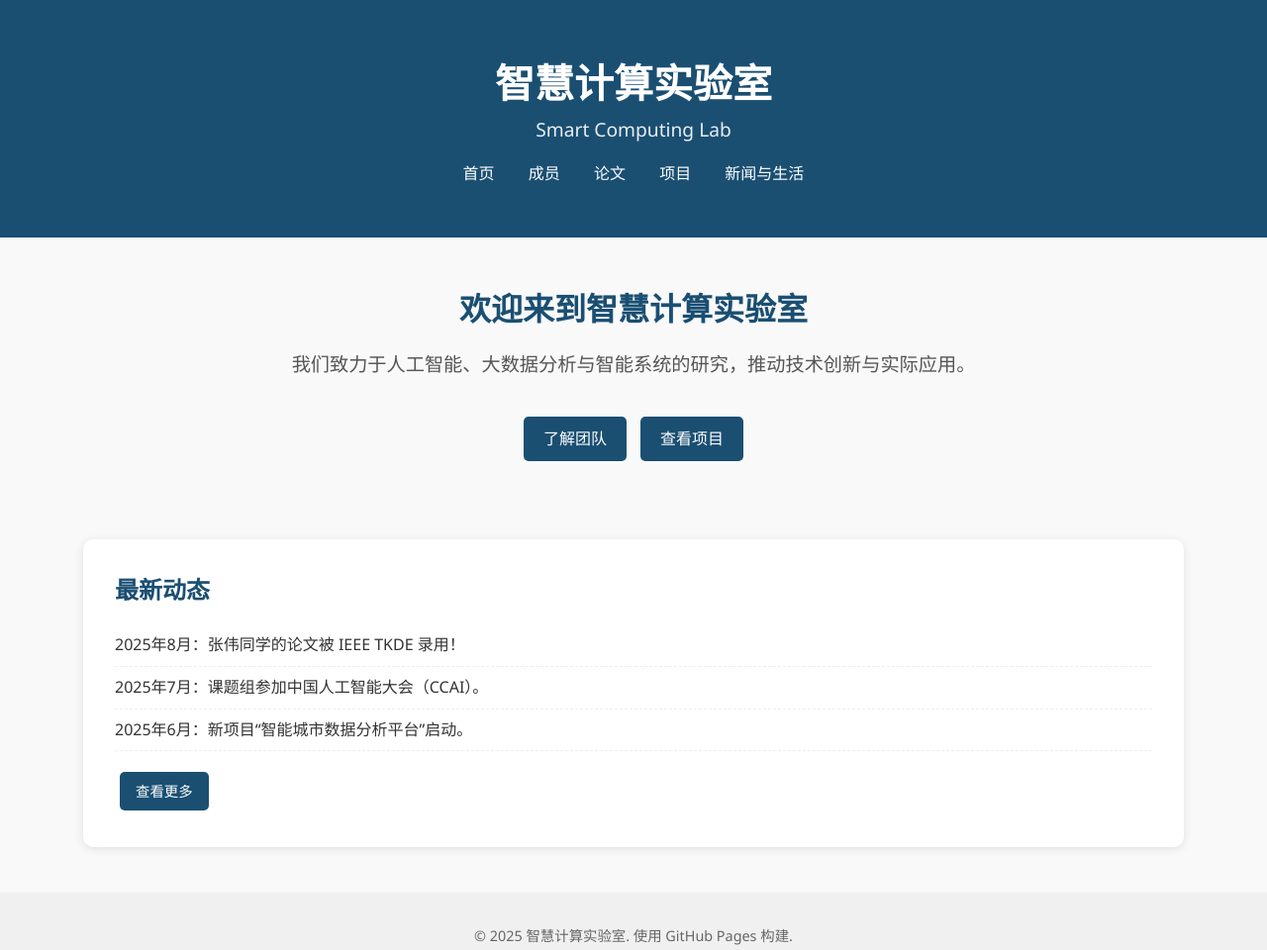
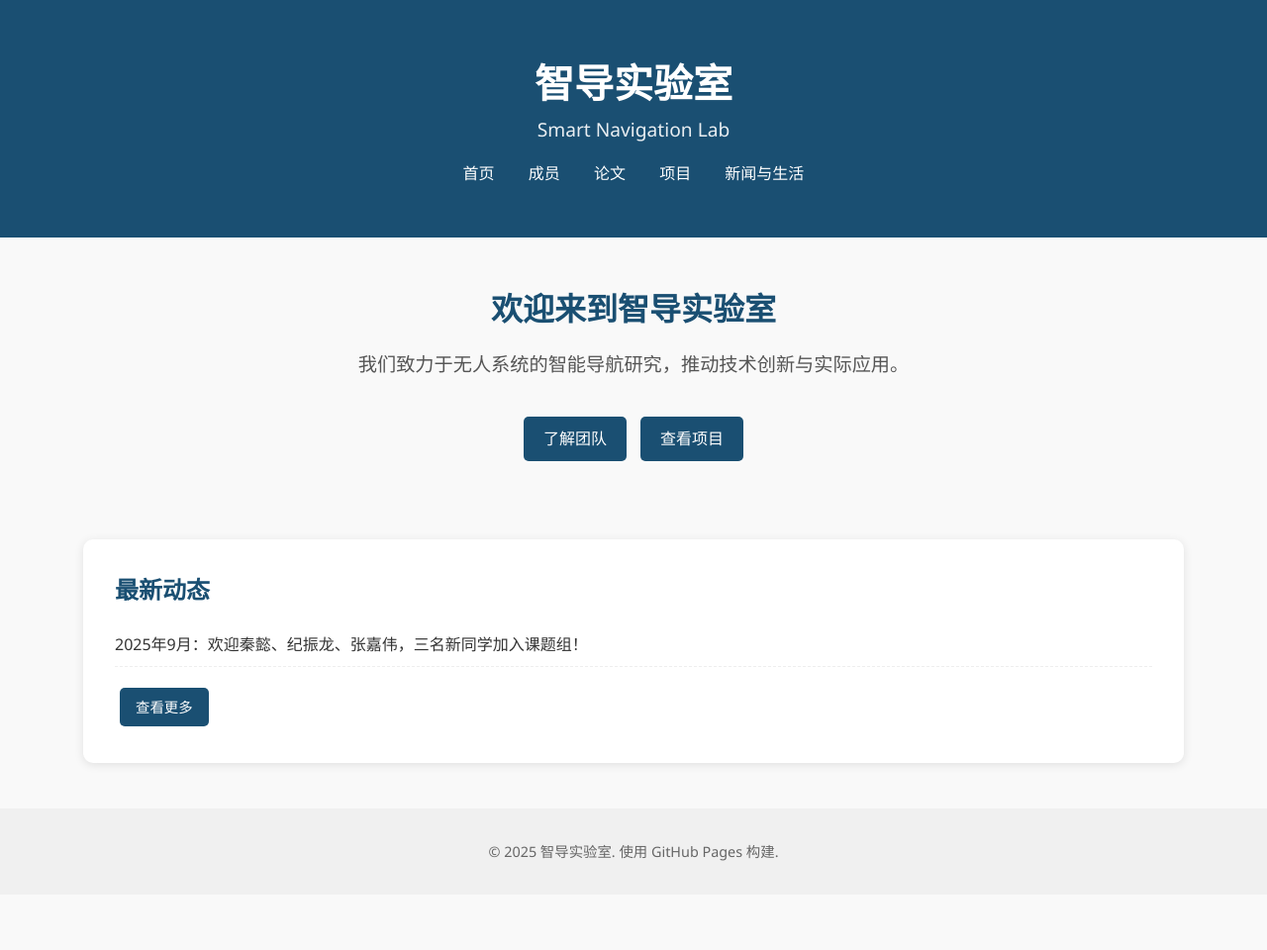
Before and after one commit to Jwangrob/robexplore.github.io, a plain HTML site: page index.html in a window 1280 px wide. Shown: the whole page at 99% size. After the commit the page ends 904 px from the top, so only its background shows below. Drawn offline with Linux system fonts and the light colour scheme.

Commit message:
Update index.html

```diff
--- a/index.html
+++ b/index.html
@@ -3,14 +3,14 @@
 <head>
   <meta charset="UTF-8" />
   <meta name="viewport" content="width=device-width, initial-scale=1.0"/>
-  <title>智慧计算实验室 - 首页</title>
+  <title>智导实验室 - 首页</title>
   <link rel="stylesheet" href="css/style.css" />
 </head>
 <body>
   <header>
     <div class="container">
-      <h1>智慧计算实验室</h1>
-      <p>Smart Computing Lab</p>
+      <h1>智导实验室</h1>
+      <p>Smart Navigation Lab</p>
       <nav>
         <a href="index.html">首页</a>
         <a href="members.html">成员</a>
@@ -23,8 +23,8 @@
 
   <main class="container">
     <section class="hero">
-      <h2>欢迎来到智慧计算实验室</h2>
-      <p>我们致力于人工智能、大数据分析与智能系统的研究，推动技术创新与实际应用。</p>
+      <h2>欢迎来到智导实验室</h2>
+      <p>我们致力于无人系统的智能导航研究，推动技术创新与实际应用。</p>
       <a href="members.html" class="btn">了解团队</a>
       <a href="projects.html" class="btn">查看项目</a>
     </section>
@@ -32,16 +32,14 @@
     <section class="news-preview">
       <h3>最新动态</h3>
       <ul>
-        <li>2025年8月：张伟同学的论文被 IEEE TKDE 录用！</li>
-        <li>2025年7月：课题组参加中国人工智能大会（CCAI）。</li>
-        <li>2025年6月：新项目“智能城市数据分析平台”启动。</li>
+        <li>2025年9月：欢迎秦懿、纪振龙、张嘉伟，三名新同学加入课题组！</li>
       </ul>
       <a href="news.html" class="btn-small">查看更多</a>
     </section>
   </main>
 
   <footer>
-    <p>&copy; 2025 智慧计算实验室. 使用 GitHub Pages 构建.</p>
+    <p>&copy; 2025 智导实验室. 使用 GitHub Pages 构建.</p>
   </footer>
 </body>
 </html>
```
